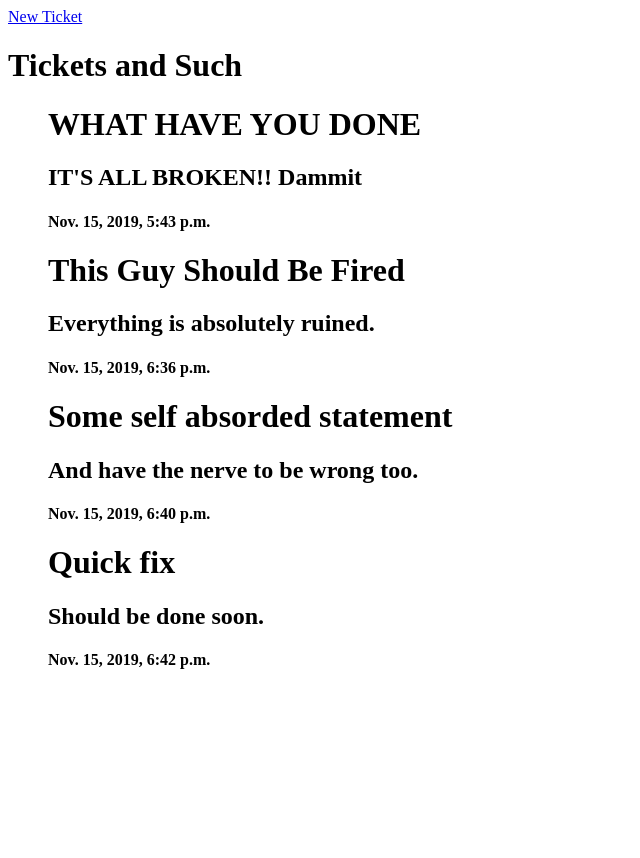
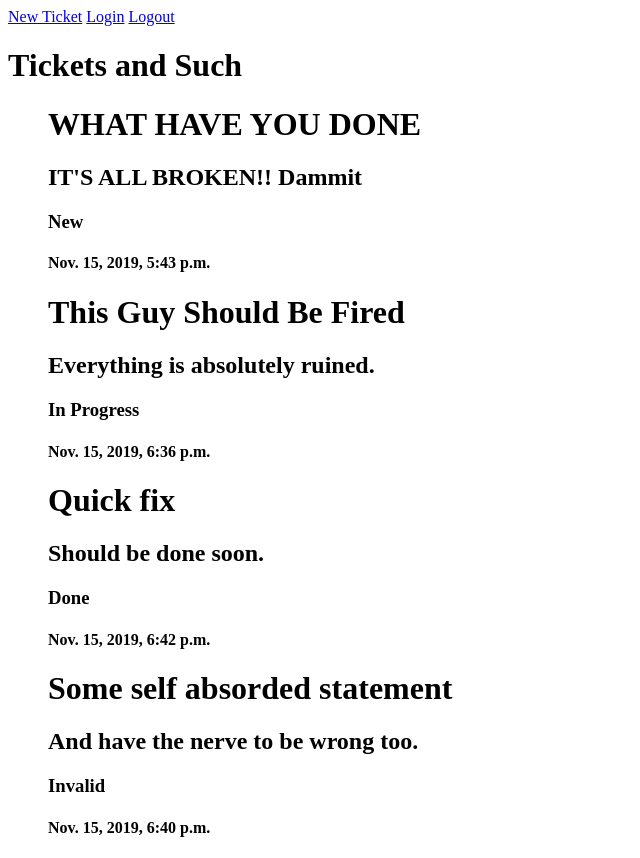
Before and after one commit to pattersonday/bugsbugsbugs, a Django app: page / in a window 1280 px wide. Shown: the whole page, without its empty margins (0-640 px from the left). Before the commit the page ends 669 px from the top, so only its background shows below. Run offline with Django 3.2, Linux system fonts and the light colour scheme; data comes from the database, SQL or seed files in the repository; both versions use the stored data as it was after the commit.

Commit message:
model includes built-in User data and can edit tickets

```diff
--- a/whatsupdoc/models.py
+++ b/whatsupdoc/models.py
@@ -1,12 +1,13 @@
 from django.db import models
 from django.utils import timezone
+from django.contrib.auth.models import User
 
 
 class Tickets(models.Model):
-    NEW = 'N'
-    IN_PROGESS = 'IP'
-    DONE = 'D'
-    INVALID = 'IN'
+    NEW = 'New'
+    IN_PROGESS = 'In Progress'
+    DONE = 'Done'
+    INVALID = 'Invalid'
     TICKET_STATUS_CHOICES = [
         (NEW, 'New'),
         (IN_PROGESS, 'In_progress'),
@@ -17,10 +18,30 @@ class Tickets(models.Model):
     post_date = models.DateTimeField(default=timezone.now)
     description = models.TextField()
     ticket_status = models.CharField(
-        max_length=2,
+        max_length=20,
         choices=TICKET_STATUS_CHOICES,
         default=NEW
-        )
+    )
+    created_by = models.ForeignKey(
+        User,
+        on_delete=models.CASCADE,
+        related_name='created_by+'
+    )
+    assigned_by = models.ForeignKey(
+        User,
+        on_delete=models.CASCADE,
+        default=None,
+        null=True,
+        blank=True,
+        related_name='assigned_by+'
+    )
+    completed_by = models.ForeignKey(
+        User,
+        on_delete=models.CASCADE,
+        default=None,
+        null=True,
+        related_name='completed_by+'
+    )
 
     def __str__(self):
         return self.title
--- a/whatsupdoc/templates/newticket.html
+++ b/whatsupdoc/templates/genericform.html
@@ -1,7 +1,7 @@
 <a href='/'>Home Page</a>
 
 
-<form action='/newticketform/' method='post'>
+<form action='' method='post'>
     {% csrf_token %}
     {{ form.as_p }}
     <input type='submit' value='Submit'>
--- a/whatsupdoc/templates/index.html
+++ b/whatsupdoc/templates/index.html
@@ -1,12 +1,48 @@
 <a href='/newticketform/'>New Ticket</a>
+<a href='/login/'>Login</a>
+<a href='/logout/'>Logout</a>
 <h1>Tickets and Such</h1>
 
 <ul style='list-style:none'>
-    {% for data in ticket %}
+    {% for data in new %}
 
         <h1>{{ data.title }}</h1>
         <h2>{{ data.description }}</h2>
+        <h3>{{ data.ticket_status }}</h3>
         <h4>{{ data.post_date }}</h4>
 
     {% endfor %}
 </ul>
+
+<ul style='list-style:none'>
+    {% for data in in_progress %}
+
+        <h1>{{ data.title }}</h1>
+        <h2>{{ data.description }}</h2>
+        <h3>{{ data.ticket_status }}</h3>
+        <h4>{{ data.post_date }}</h4>
+
+    {% endfor %}
+</ul>
+
+<ul style='list-style:none'>
+    {% for data in done %}
+
+        <h1>{{ data.title }}</h1>
+        <h2>{{ data.description }}</h2>
+        <h3>{{ data.ticket_status }}</h3>
+        <h4>{{ data.post_date }}</h4>
+
+    {% endfor %}
+</ul>
+
+<ul style='list-style:none'>
+    {% for data in invalid %}
+
+        <h1>{{ data.title }}</h1>
+        <h2>{{ data.description }}</h2>
+        <h3>{{ data.ticket_status }}</h3>
+        <h4>{{ data.post_date }}</h4>
+
+    {% endfor %}
+</ul>
--- a/whatsupdoc/urls.py
+++ b/whatsupdoc/urls.py
@@ -25,5 +25,9 @@ urlpatterns = [
     path('admin/', admin.site.urls),
     path('', views.index, name='homepage'),
     path('newticketform/', views.NewTicketFormView,
-         name='newticketform')
-]
+         name='newticketform'),
+    # path('devperson/', views.DevPersonView, name='devperson'),
+    path('login/', views.LoginView, name='login'),
+    path('logout/', views.LogoutView, name='logout'),
+    path('edit/<int:id>/', views.EditTicketView, name='edit'),
+    path('dev/<int:id>/', views.DevPersonView, name='dev')]
--- a/whatsupdoc/views.py
+++ b/whatsupdoc/views.py
@@ -1,20 +1,36 @@
 from django.shortcuts import HttpResponseRedirect, render, reverse
-from django.utils import timezone
+from django.contrib.auth import authenticate, login, logout
+from django.contrib.auth.decorators import login_required
+from django.contrib.auth.models import User
 
 from .models import Tickets
-from .forms import AddingNewTicketForm
+from .forms import AddingNewTicketForm, LoginForm
 
 
 def index(request):
     html = 'index.html'
 
     ticket = Tickets.objects.all()
+    new = ticket.filter(
+        ticket_status='New').order_by('-post_date')
+    in_progress = ticket.filter(
+        ticket_status='In Progress').order_by('-post_date')
+    done = ticket.filter(
+        ticket_status='Done').order_by('-post_date')
+    invalid = ticket.filter(
+        ticket_status='Invalid').order_by('-post_date')
 
-    return render(request, html, {'ticket': ticket})
+    return render(request, html, {
+        'new': new,
+        'in_progress': in_progress,
+        'done': done,
+        'invalid': invalid
+        })
 
 
+# @login_required
 def NewTicketFormView(request):
-    html = 'newticket.html'
+    html = 'genericform.html'
 
     if request.method == 'POST':
         form = AddingNewTicketForm(request.POST)
@@ -24,10 +40,75 @@ def NewTicketFormView(request):
             Tickets.objects.create(
                 title=data['title'],
                 description=data['description'],
-                ticket_status=data['ticket_status']
+                ticket_status=data['ticket_status'],
+                created_by=request.user,
+                assigned_by=data['assigned_by']
             )
             return HttpResponseRedirect(reverse('homepage'))
 
     form = AddingNewTicketForm()
 
     return render(request, html, {'form': form})
+
+
+def DevPersonView(request, id):
+    html = 'devperson.html'
+
+    created = Tickets.objects.filter(created_by=id)
+    assigned = Tickets.objects.filter(assigned_by=id)
+    completed = Tickets.objects.filter(completed_by=id)
+
+    return render(request, html,
+                  {'created': created,
+                   'assigned': assigned,
+                   'completed': completed})
+
+
+def LoginView(request):
+    html = 'genericform.html'
+
+    if request.method == 'POST':
+        form = LoginForm(request.POST)
+
+        if form.is_valid():
+            data = form.cleaned_data
+            user = authenticate(
+                username=data['username'],
+                password=data['password']
+            )
+            if user:
+                login(request, user)
+                return HttpResponseRedirect(
+                    request.GET.get(
+                        'next',
+                        reverse('homepage')
+                    )
+                )
+
+    form = LoginForm()
+
+    return render(request, html, {'form': form})
+
+
+def LogoutView(request):
+    logout(request)
+    return HttpResponseRedirect(reverse('homepage'))
+
+
+def EditTicketView(request, id):
+    html = 'genericform.html'
+
+    instance = Tickets.objects.get(id=id)
+
+    if request.method == 'POST':
+        form = AddingNewTicketForm(
+            request.POST,
+            instance=instance
+            )
+        form.save()
+
+        return HttpResponseRedirect(reverse('homepage'))
+
+    form = AddingNewTicketForm(instance=instance)
+
+    return render(request, html, {'form': form})
```
Also changed, not shown: whatsupdoc/forms.py (+7 -1 lines), whatsupdoc/templates/devperson.html (added, +10 -0 lines), db.sqlite3, whatsupdoc/migrations/0001_initial.py, whatsupdoc/templates/ticket.html (added).
